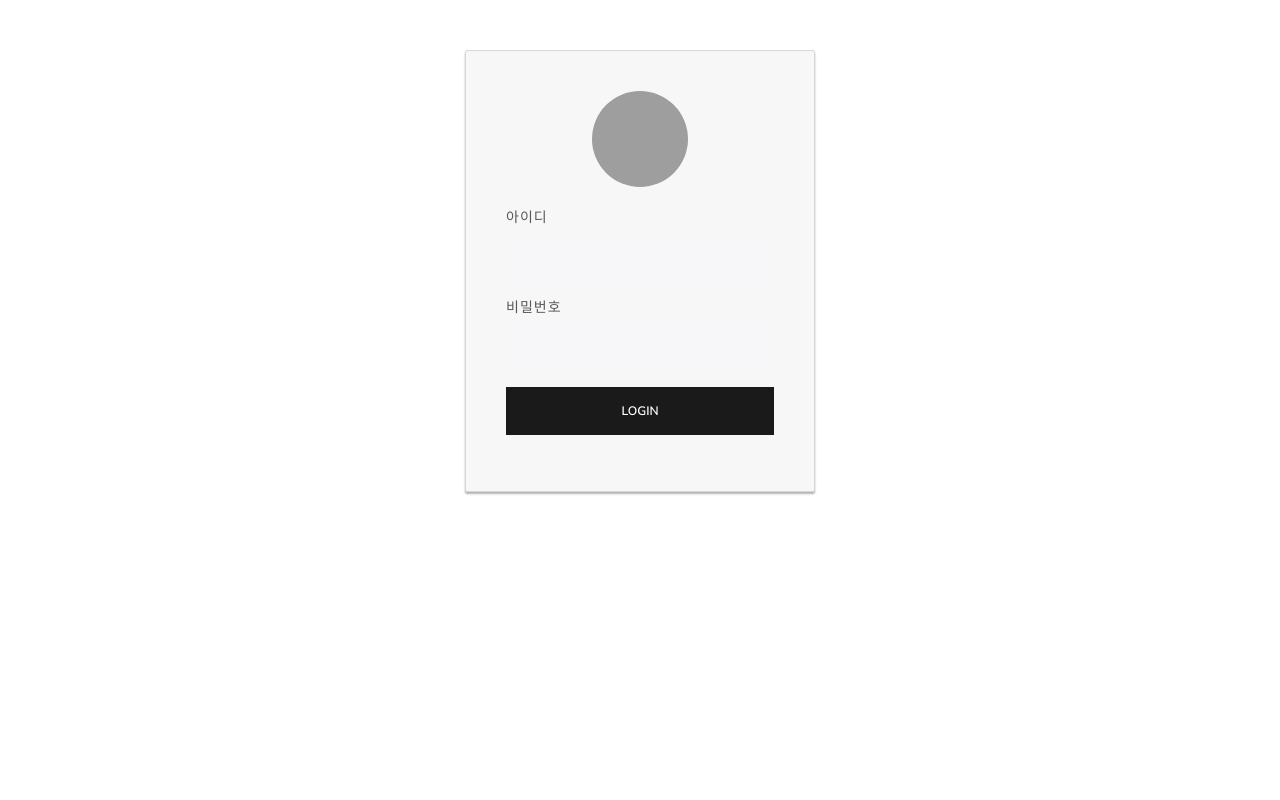
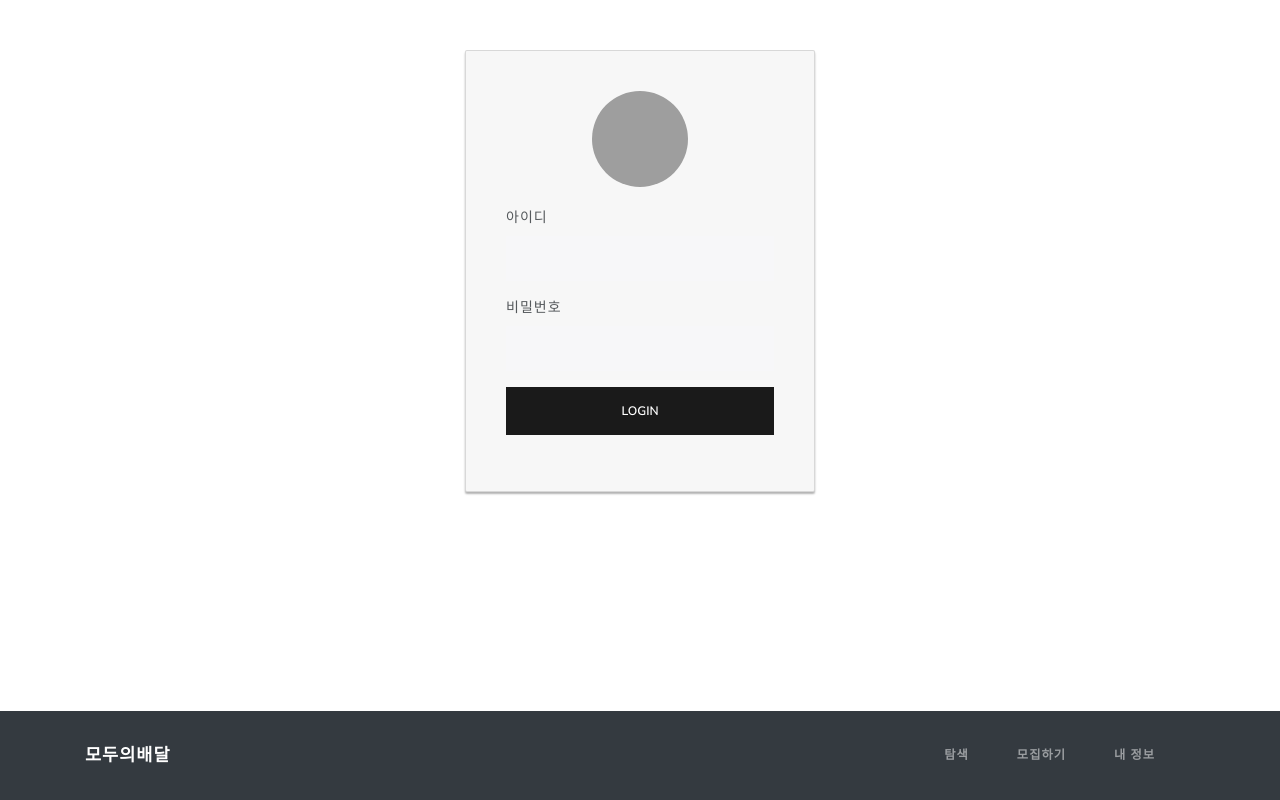
Before and after one commit to Everyone-s-delivery/FrontEnd, a React (Create React App) app in the folder everyone-s-delivery/: page /login in a window 1280 px wide. Built offline with nearby package versions, Linux system fonts and the light colour scheme; grey boxes are pictures that could not be loaded.

Commit message:
하단 메뉴바 추가

```diff
--- a/everyone-s-delivery/src/App.tsx
+++ b/everyone-s-delivery/src/App.tsx
@@ -2,6 +2,7 @@ import React from "react";
 import { BrowserRouter, Route, Routes } from "react-router-dom";
 import LoginScreen from "./screens/LoginScreen";
 import "./App.css";
+import Footer from "./components/Footer";
 
 function App() {
   return (
@@ -9,6 +10,7 @@ function App() {
       <Routes>
         <Route path="/login" element={<LoginScreen />}></Route>
       </Routes>
+      <Footer />
     </BrowserRouter>
   );
 }
--- /dev/null
+++ b/everyone-s-delivery/src/components/Footer.tsx
@@ -0,0 +1,35 @@
+import React from "react";
+import { Container, Nav, Navbar, NavDropdown } from "react-bootstrap";
+import { LinkContainer } from "react-router-bootstrap";
+const Footer = () => {
+  return (
+    <footer>
+      <Navbar
+        fixed="bottom"
+        bg="dark"
+        variant="dark"
+        expand="lg"
+        collapseOnSelect
+      >
+        <Container>
+          <LinkContainer to="/">
+            <Navbar.Brand>모두의배달</Navbar.Brand>
+          </LinkContainer>
+          <Nav className="flex-row">
+            <Nav.Item>
+              <Nav.Link href="/home">탐색</Nav.Link>
+            </Nav.Item>
+            <Nav.Item>
+              <Nav.Link href="/home">모집하기</Nav.Link>
+            </Nav.Item>
+            <Nav.Item>
+              <Nav.Link href="/home">내 정보</Nav.Link>
+            </Nav.Item>
+          </Nav>
+        </Container>
+      </Navbar>
+    </footer>
+  );
+};
+
+export default Footer;
```
